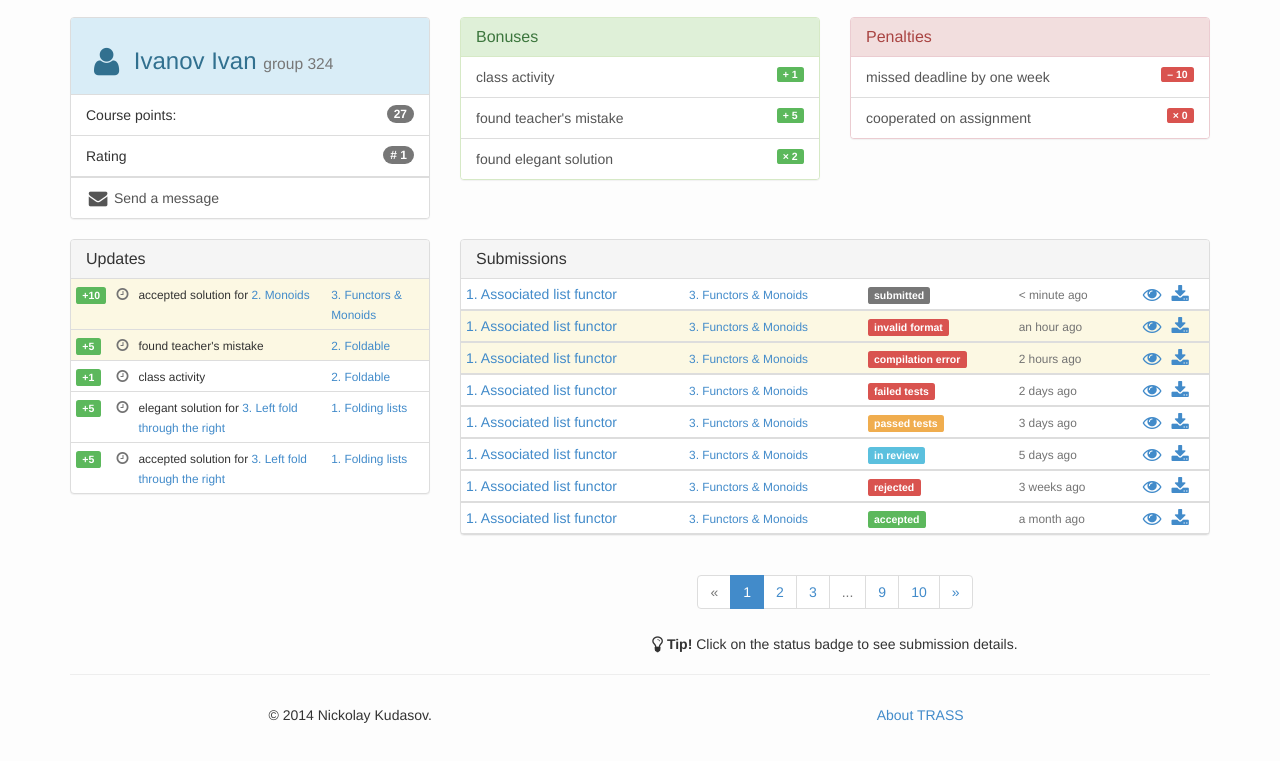
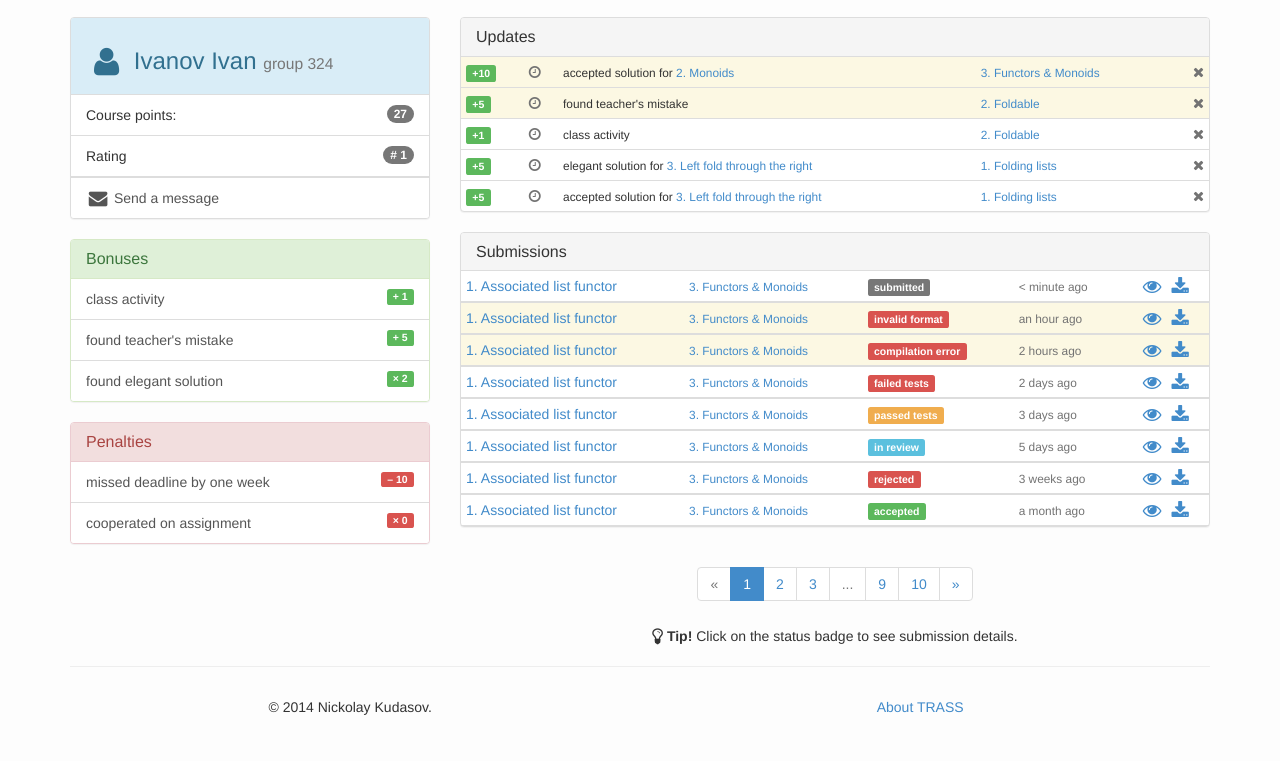
Before and after one commit to trass/site-mockup, a plain HTML site: page teacher/students/IvanovIvan.html in a window 1280 px wide. Shown: the part 53-814 px from the top of the page. Drawn offline with Linux system fonts and the light colour scheme.

Commit message:
rearrange panels on the student page for teacher

```diff
--- a/teacher/students/IvanovIvan.html
+++ b/teacher/students/IvanovIvan.html
@@ -114,10 +114,6 @@
             </div>
           </div>
 
-        </div>
-
-        <div class="col-sm-4">
-
           <div class="panel panel-success">
             <div class="panel-heading">
               <h3 class="panel-title">Bonuses</h3>
@@ -138,10 +134,6 @@
             </div>
           </div>
 
-        </div>
-
-        <div class="col-sm-4">
-
           <div class="panel panel-danger">
             <div class="panel-heading">
               <h3 class="panel-title">Penalties</h3>
@@ -159,10 +151,8 @@
           </div>
 
         </div>
-      </div>
 
-      <div class="row">
-        <div class="col-sm-4">
+        <div class="col-sm-8">
 
           <div class="panel panel-default">
             <div class="panel-heading">
@@ -184,6 +174,9 @@
                       </small>
                     </td>
                     <td><small><a href="../sections/3.html">3. Functors &amp; Monoids</a></small></td>
+                    <td class="text-right">
+                      <a href="#"><i class="text-help fa fa-times"></i></a>
+                    </td>
                   </tr>
                   <tr class="warning">
                     <td><span class="label label-success">+5</span></td>
@@ -198,6 +191,9 @@
                       </small>
                     </td>
                     <td><small><a href="../sections/3.html">2. Foldable</a></small></td>
+                    <td class="text-right">
+                      <a href="#"><i class="text-help fa fa-times"></i></a>
+                    </td>
                   </tr>
                   <tr>
                     <td><span class="label label-success">+1</span></td>
@@ -212,6 +208,9 @@
                       </small>
                     </td>
                     <td><small><a href="../sections/3.html">2. Foldable</a></small></td>
+                    <td class="text-right">
+                      <a href="#"><i class="text-help fa fa-times"></i></a>
+                    </td>
                   </tr>
                   <tr>
                     <td><span class="label label-success">+5</span></td>
@@ -227,6 +226,9 @@
                       </small>
                     </td>
                     <td><small><a href="../sections/3.html">1. Folding lists</a></small></td>
+                    <td class="text-right">
+                      <a href="#"><i class="text-help fa fa-times"></i></a>
+                    </td>
                   </tr>
                   <tr>
                     <td><span class="label label-success">+5</span></td>
@@ -242,14 +244,13 @@
                       </small>
                     </td>
                     <td><small><a href="../sections/3.html">1. Folding lists</a></small></td>
+                    <td class="text-right">
+                      <a href="#"><i class="text-help fa fa-times"></i></a>
+                    </td>
                   </tr>
                 </tbody>
               </table>
           </div>
-
-        </div>
-
-        <div class="col-sm-8">
 
           <div class="panel panel-default">
             <div class="panel-heading">
```
